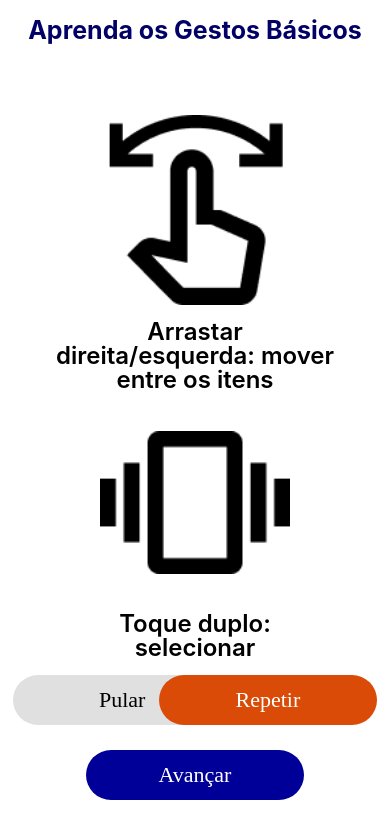
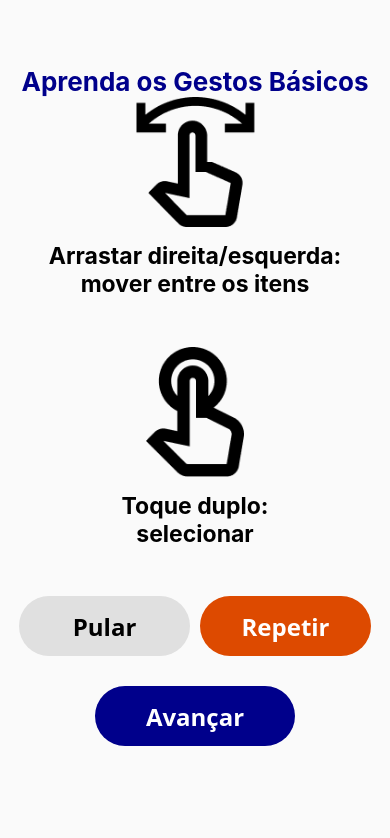
Before and after one commit to LuizFelipeMatheus/olhuz-mobile, a React Native app: screen / in a window 390 px wide. Shown: the top 838 px of the page. Built offline with nearby package versions, Linux system fonts and the light colour scheme.

Commit message:
telas de tutorial

```diff
--- a/src/presentation/views/Tutorials.tsx
+++ b/src/presentation/views/Tutorials.tsx
@@ -15,13 +15,13 @@ export const Tutorials = () => {
       </View>
 
       <View style={styles.container}>
-        <Image style={styles.img} source={require("../../../assets/img/vector.png")}/>
+        <Image style={styles.img} source={require("../../../assets/img/Group.png")} />
         <Text style={styles.leg}>Toque duplo: selecionar</Text>
       </View>
-      <View>
-      <TouchableOpacity style={styles.btnUp}>Pular</TouchableOpacity>
-      <TouchableOpacity style={styles.btnRepeat}>Repetir</TouchableOpacity>
-      <TouchableOpacity style={styles.btAdvance}>Avançar</TouchableOpacity>
+      <View style={styles.btnContainer}>
+        <TouchableOpacity style={styles.btnUp}>Pular</TouchableOpacity>
+        <TouchableOpacity style={styles.btnRepeat}>Repetir</TouchableOpacity>
+        <TouchableOpacity style={styles.btnAdvance}>Avançar</TouchableOpacity>
       </View>
 
     </View>
@@ -30,78 +30,86 @@ export const Tutorials = () => {
 
 const styles = StyleSheet.create({
   container: {
-    alignItems: "center",
-    justifyContent: "center",
-    paddingHorizontal: 20,
-    marginVertical: 15,
-
+    flex: 1,
+    backgroundColor: '#FAFAFA',
+    alignItems: 'center',
+    justifyContent: 'space-between',
+    paddingHorizontal: 19, // Margem lateral exata do Figma
+    paddingTop: 50,
+    paddingBottom: 49, // Espaçamento exato do botão avançar até o fim da tela
   },
   title: {
-    fontSize: 25,
-    fontWeight: "bold",
-    color: "#000066",
-    textAlign: "center",
-    marginBottom: 50,
-    paddingBottom:20,
+    /*fontFamily: 'Open Sans',*/
+    fontSize: 26,
+    fontWeight: 'bold',
+    color: '#00008B', // Azul escuro oficial
+    textAlign: 'center',
+    marginTop: 16,
   },
   card: {
-    alignItems: "center",
-    justifyContent: "center",
-    width: "100%",
+    alignItems: 'center',
+    justifyContent: 'center',
+    width: '100%',
+    flex: 1,
+  },
+  img: {
+    width: 130,
+    height: 130,
+    resizeMode: 'contain',
   },
   leg: {
-    maxWidth: "80%",
+    fontWeight: 'bold',
+    color: '#000000',
+    textAlign: 'center',
+    marginTop: 15,
+    maxWidth: '85%',
+    fontSize: 23,
+  },
+  btnContainer: {
+    flexDirection: 'row',
+    flexWrap: 'wrap',
+    justifyContent: 'space-between',
+    alignItems: 'center',
+    marginBottom: 49,
+  },
+  btnUp: {
+    fontFamily: 'Open Sans',
+    fontWeight: 'bold',
+    width: 171,
+    height: 60,
+    borderRadius: 30,
+    backgroundColor: '#E0E0E0',
+    justifyContent: 'center',
+    alignItems: 'center',
     fontSize: 24,
-    fontWeight: "600",
-    color: "#000000",
-    textAlign: "center",
-    marginTop: 15,
-    lineHeight: 24,
-  },
-  img: {
-    width: 190,
-    height: 190,
-    resizeMode: "contain",
-
-   },
-  btnUp: {
-    backgroundColor: "#E0E0E0",
-    width: "300%",
-    height: 50,
-    fontSize: 22,
-    borderRadius: 25,
-    justifyContent:"center",
-    alignItems: "center",
-    alignSelf: "flex-end",
-    marginLeft: "4%",
 
   },
   btnRepeat: {
-    backgroundColor: "#D94B06",
+    fontFamily: 'Open Sans',
+    fontWeight: 'bold',
+    width: 171,
+    height: 60,
+    borderRadius: 30,
+    backgroundColor: '#DD4A00',
+    justifyContent: 'center',
+    alignItems: 'center',
+    fontSize: 24,
     color: COLORS.white,
-    width: "300%",
-    height: 50,
-    fontSize: 22,
-    borderRadius: 25,
-    justifyContent:"center",
-    alignItems: "center",
-    alignSelf: "flex-start",
-    marginRight: "4%",
-    marginTop: -50,
-
   },
-  btAdvance: {
-    backgroundColor: "#000099",
+  btnAdvance: {
+    fontFamily: 'Open Sans',
+    fontWeight: 'bold',
+    width: 200,
+    height: 60,
+    borderRadius: 30,
+    backgroundColor: '#00008B',
+    justifyContent: 'center',
+    alignItems: 'center',
+    marginTop: 30,
+    marginLeft: 'auto',
+    marginRight: 'auto',
+    fontSize: 24,
     color: COLORS.white,
-    width: "300%",
-    height: 50,
-    fontSize: 22,
-    borderRadius: 25,
-    justifyContent:"center",
-    alignItems: "center",
-    alignSelf: "center",
-    marginTop: 25,
   },
 });
-
 export default Tutorials;
```
Also changed, not shown: src/presentation/views/Tutorials2.tsx (+68 -60 lines).
